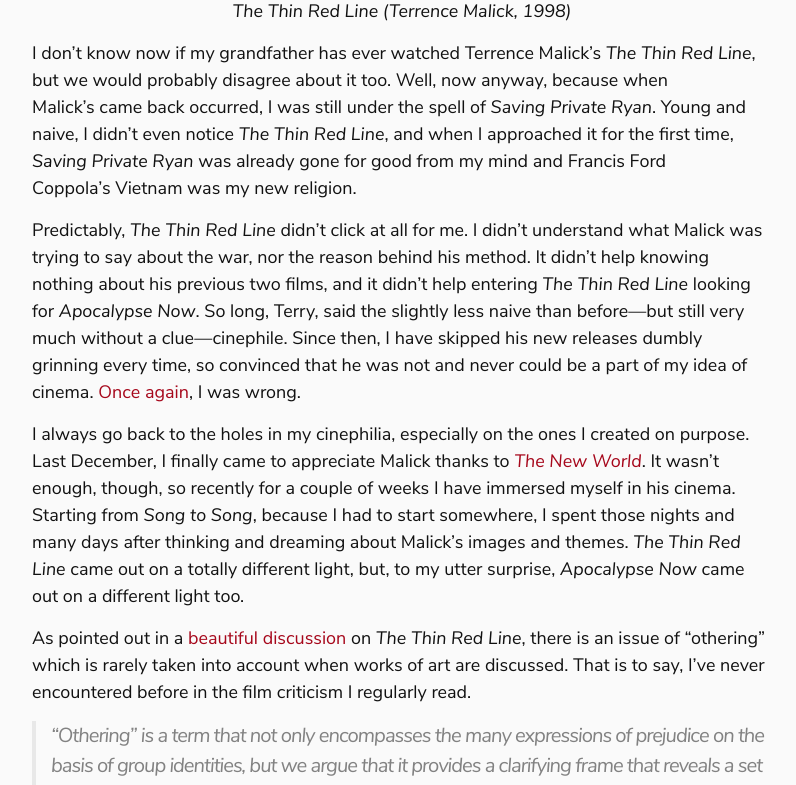
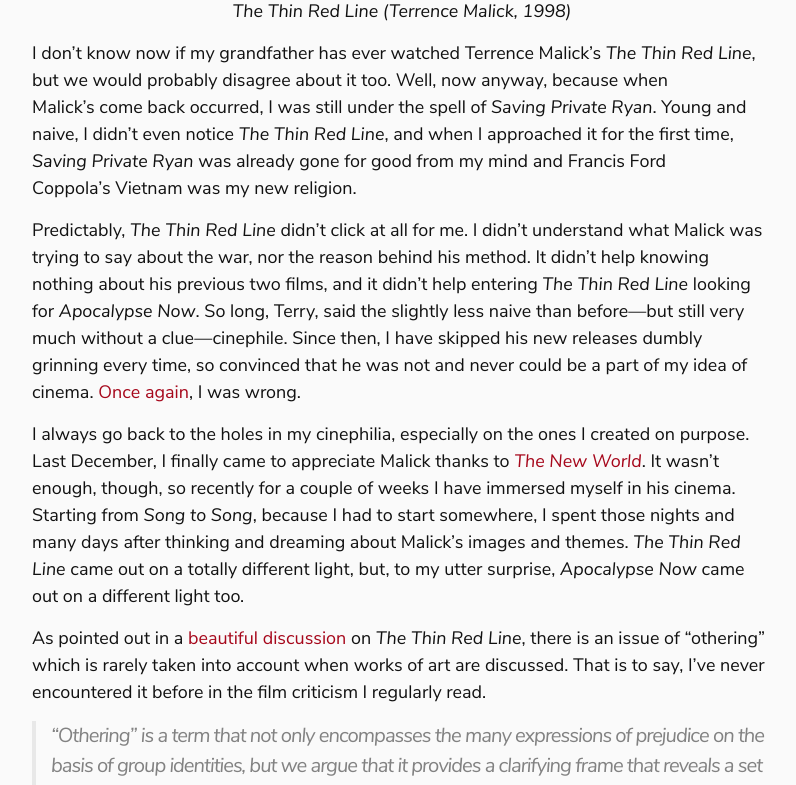
Before and after one commit to manuel-uberti/filmsinwords, a Jekyll site: the page built from _posts/2019-03-11-thethinapocalypse.md, in a window 1280 px wide and 1400 px high, scrolled down 682 px. Shown: the part 219-1004 px from the top of the window, without its empty margins (238-1034 px from the left). Built offline with Jekyll 4.4.1, drawn with Linux system fonts in a browser that asks for light colours.

Commit message:
Fix wording

```diff
--- a/_posts/2019-03-11-thethinapocalypse.md
+++ b/_posts/2019-03-11-thethinapocalypse.md
@@ -25,7 +25,7 @@
 
 I don’t know now if my grandfather has ever watched Terrence Malick’s *The Thin
 Red Line*, but we would probably disagree about it too. Well, now anyway,
-because when Malick’s came back occurred, I was still under the spell of *Saving
+because when Malick’s come back occurred, I was still under the spell of *Saving
 Private Ryan*. Young and naive, I didn’t even notice *The Thin Red Line*, and
 when I approached it for the first time, *Saving Private Ryan* was already gone
 for good from my mind and Francis Ford Coppola’s Vietnam was my new religion.
@@ -55,7 +55,7 @@
 discussion](https://www.letterboxd.com/post1000tension/film/the-thin-red-line)
 on *The Thin Red Line*, there is an issue of “othering” which is rarely taken
 into account when works of art are discussed. That is to say, I’ve never
-encountered before in the film criticism I regularly read.
+encountered it before in the film criticism I regularly read.
 
 > “Othering” is a term that not only encompasses the many expressions of
 > prejudice on the basis of group identities, but we argue that it provides a
```
